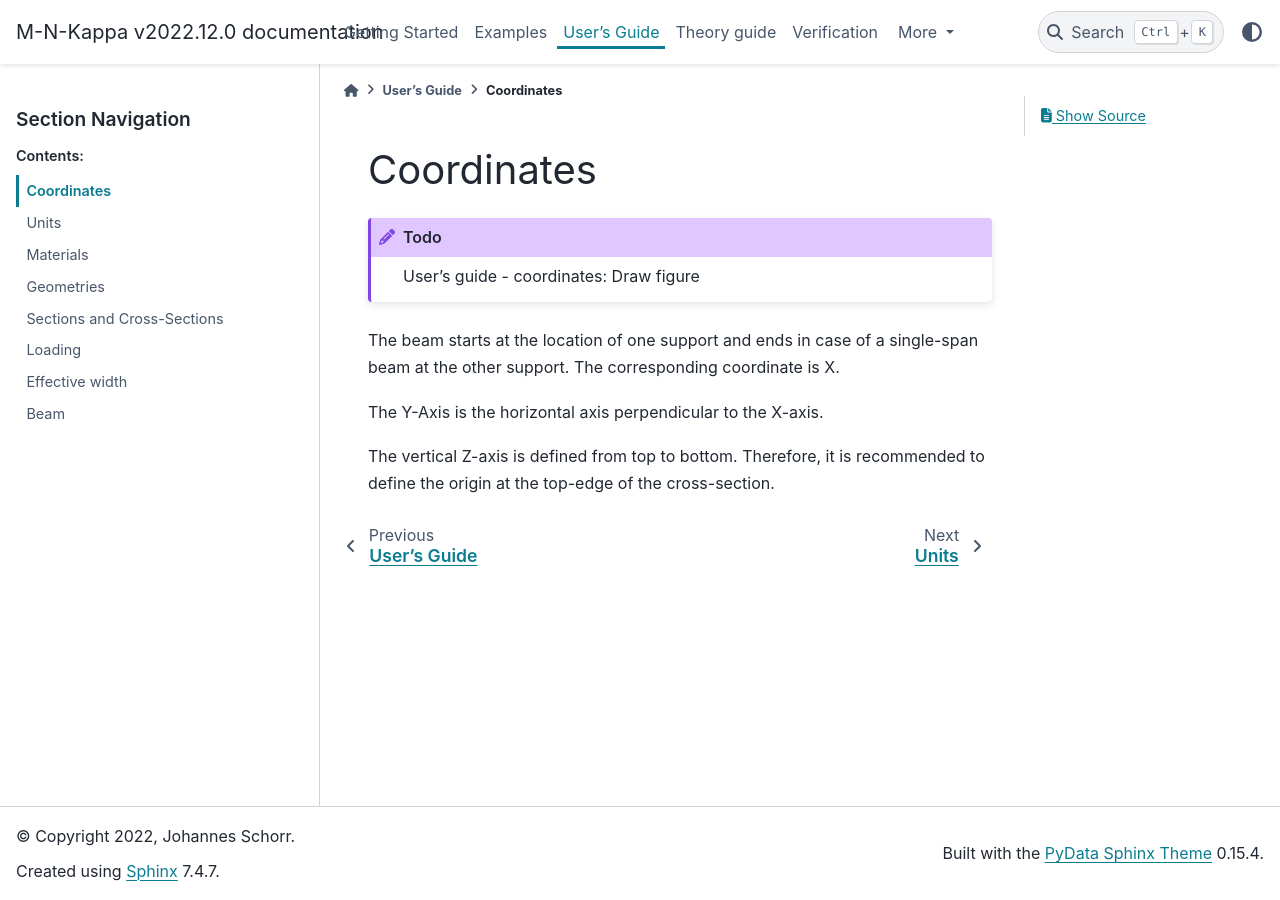
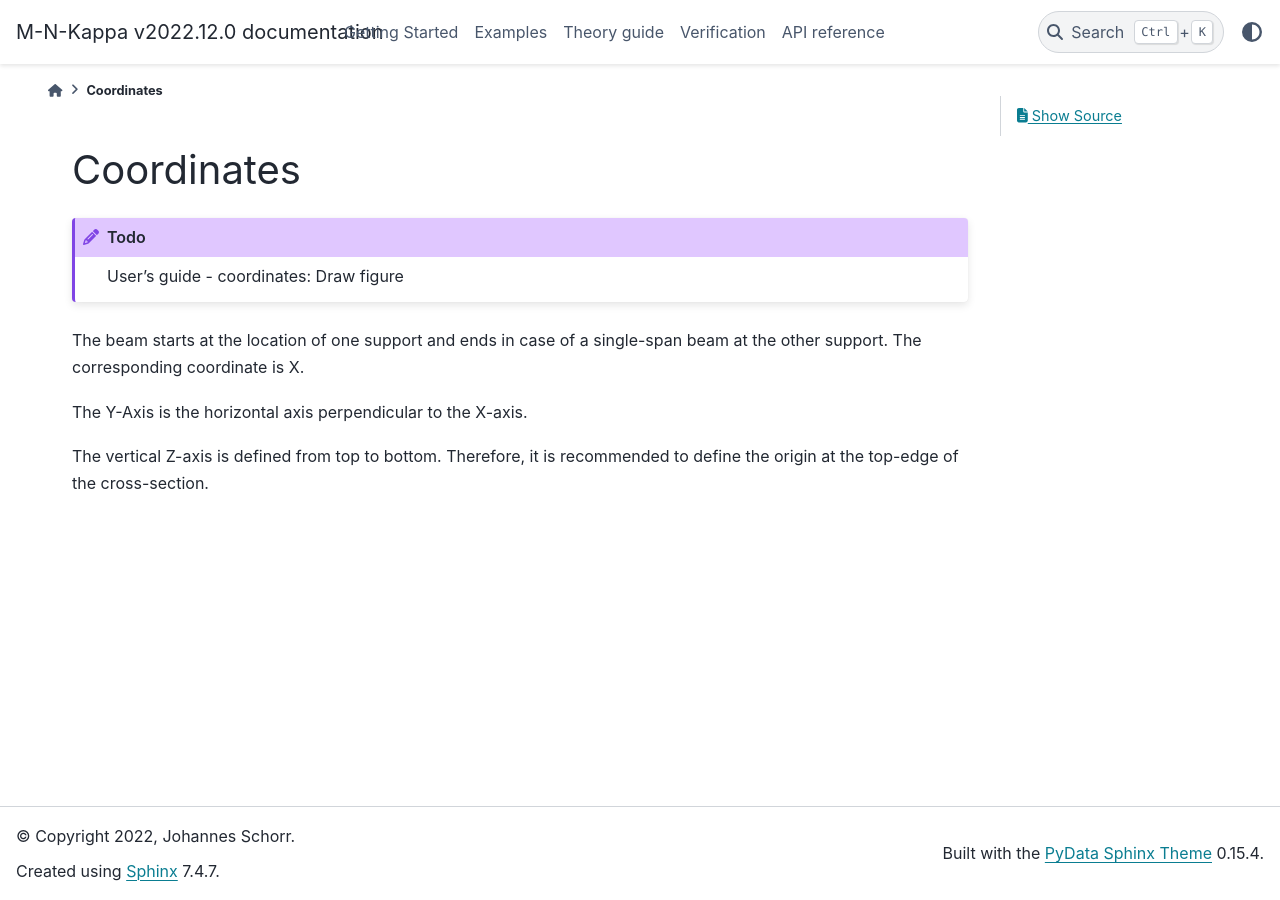
Before and after one commit to JohannesSchorr/M-N-Kappa, a Sphinx documentation site: the page built from docs/source/theory/coordinates.rst, in a window 1280 px wide. Built offline with Sphinx 7.4.7 and the PyData theme 0.15.4, drawn with Linux system fonts in a browser that asks for light colours; pages that are not in the unit, such as notebooks, are missing from menus.

Commit message:
[remove] user_guide
the application and usage of the code must be given in the docstring of the individual classes and methods.

Therefore, following files in directory user_guide are deleted:
- beams.rst
- geometries.rst
- index.rst
- loading.rst
- materials.rst
- sections.rst
- widths.rst

Following files are moved to directory 'theory':
- units.rst
- coordinates.rst

```diff
--- a/docs/source/index.rst
+++ b/docs/source/index.rst
@@ -10,7 +10,6 @@ Contents
 
    getting_started
    examples/index
-   users_guide/index
    theory/index
    verification/index
 
--- a/docs/source/users_guide/index.rst
+++ /dev/null
@@ -1,16 +0,0 @@
-User's Guide
-************
-
-.. toctree::
-   :maxdepth: 2
-   :caption: Contents:
-   :titlesonly:
-
-   coordinates
-   units
-   materials
-   geometries
-   sections
-   loading
-   widths
-   beam
--- a/docs/source/users_guide/widths.rst
+++ /dev/null
@@ -1,4 +0,0 @@
-Effective width
-***************
-
-:py:class:`m_n_kappa.general.EffectiveWidths´
```
Also changed, not shown: docs/source/users_guide/beam.rst (deleted, +0 -20 lines), docs/source/users_guide/geometries.rst (deleted, +0 -36 lines), docs/source/users_guide/loading.rst (deleted, +0 -30 lines), docs/source/users_guide/materials.rst (deleted, +0 -75 lines), docs/source/users_guide/sections.rst (deleted, +0 -27 lines), docs/source/theory/coordinates.rst (renamed from docs/source/users_guide/coordinates.rst), docs/source/theory/units.rst (renamed from docs/source/users_guide/units.rst).
